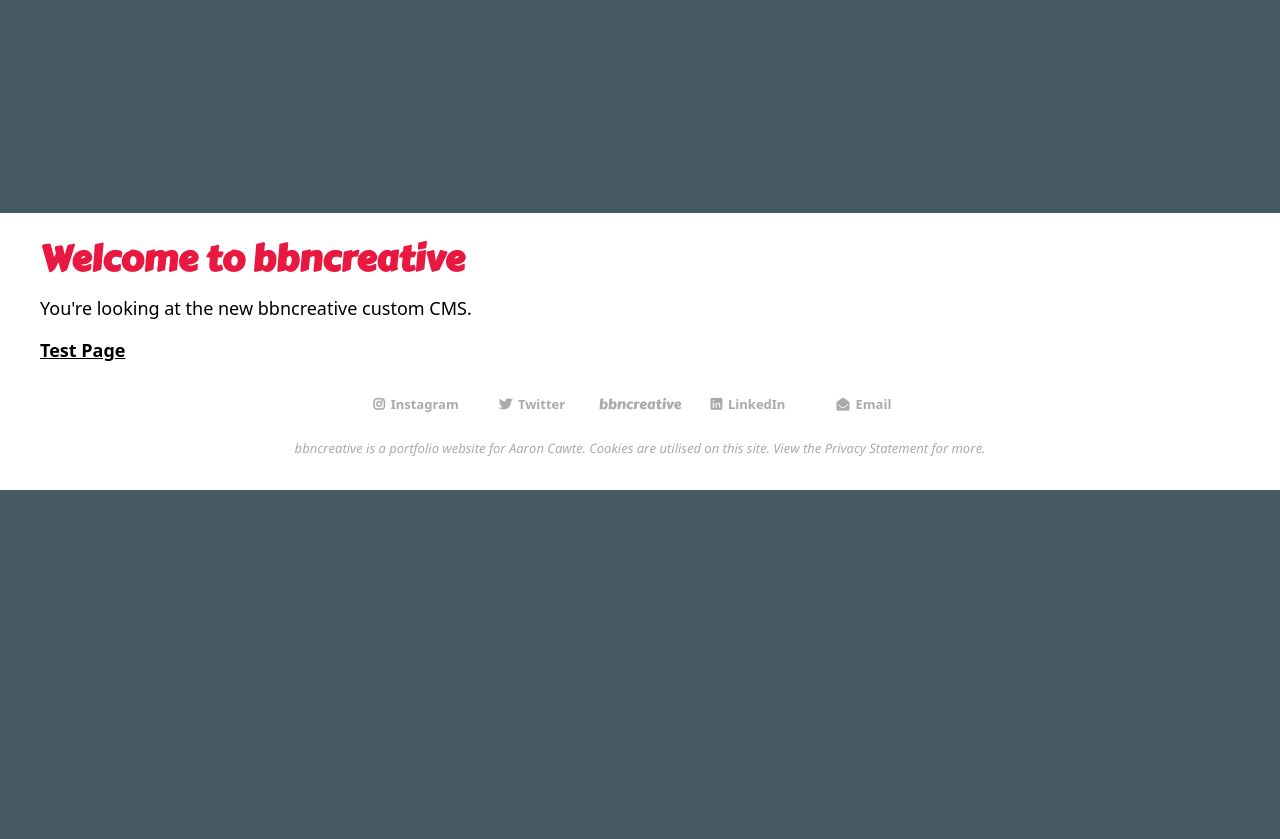
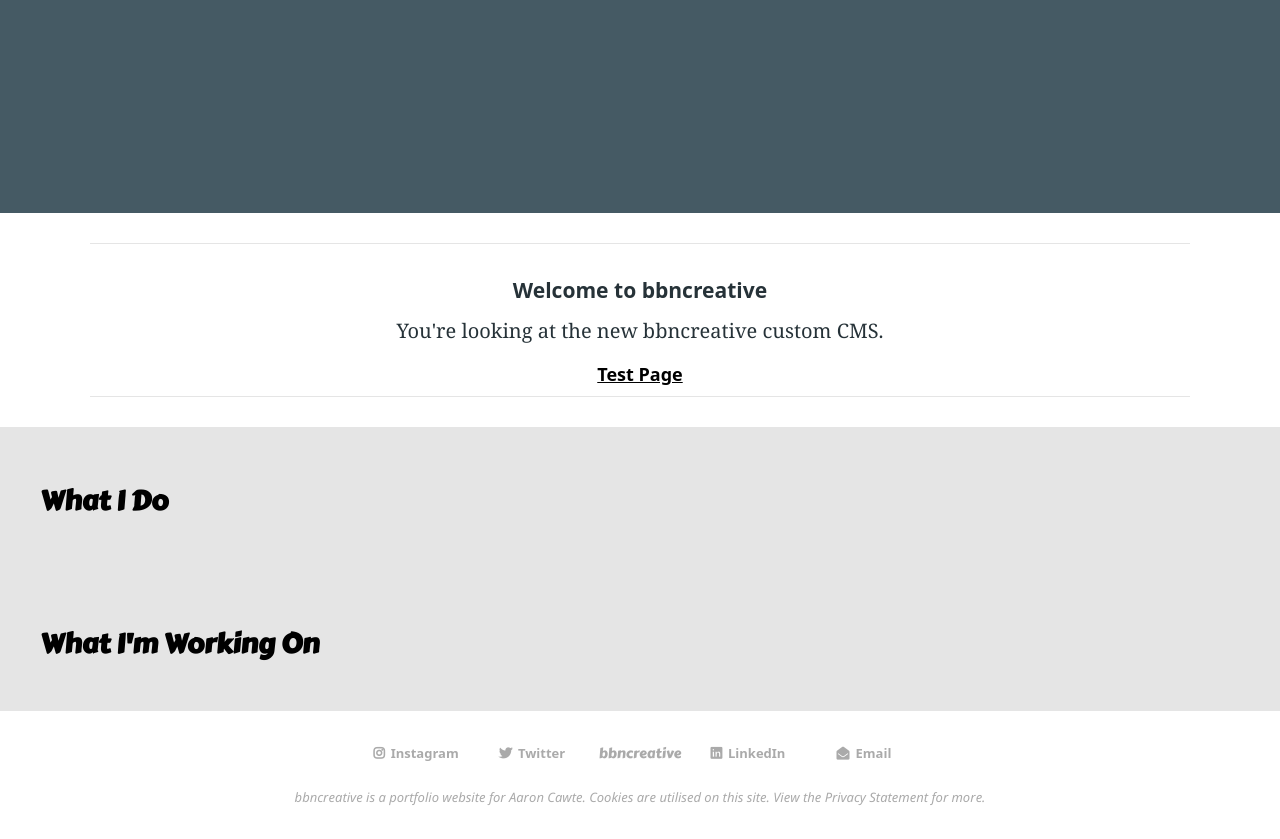
Before and after one commit to aaroncawte/bbncreative-django, a Django app: page / in a window 1280 px wide. Shown: the part 487-1326 px from the top of the page. Before the commit the page ends 977 px from the top, so only its background shows below. Run offline with Django 3.2, Linux system fonts and the light colour scheme; data that the repository does not hold is empty; some libraries are stand-ins or nearby versions; some web fonts are replaced.

Commit message:
Feeds and Projects on front page

```diff
--- a/bbncreative/settings.py
+++ b/bbncreative/settings.py
@@ -15,6 +15,9 @@
 # Build paths inside the project like this: os.path.join(BASE_DIR, ...)
 BASE_DIR = os.path.dirname(os.path.dirname(os.path.abspath(__file__)))
 
+# bbncreative specific settings
+NUM_TOP_PROJECTS = 3
+NUM_TOP_FEEDS = 3
 
 # Quick-start development settings - unsuitable for production
 # See https://docs.djangoproject.com/en/2.0/howto/deployment/checklist/
--- a/bbncreative_cms/context_processors.py
+++ b/bbncreative_cms/context_processors.py
@@ -1,14 +1,13 @@
+from django.conf import settings
+
 from .models import Project, Feed
-
-NUM_TOP_PROJECTS = 3
-NUM_TOP_FEEDS = 3
 
 
 def top_projects(context):
-    projects = Project.objects.order_by('-date_complete')[:NUM_TOP_PROJECTS]
+    projects = Project.objects.order_by('-date_complete')[:settings.NUM_TOP_PROJECTS]
     return {'top_projects': projects}
 
 
 def top_feeds(context):
-    feeds = Feed.objects.filter(protected=False)[:NUM_TOP_FEEDS]
+    feeds = Feed.objects.filter(protected=False)[:settings.NUM_TOP_FEEDS]
     return {'top_feeds': feeds}
--- a/bbncreative_cms/views.py
+++ b/bbncreative_cms/views.py
@@ -1,3 +1,4 @@
+from django.conf import settings
 from django.contrib import messages
 from django.db import DataError
 from django.shortcuts import render, redirect
@@ -6,10 +7,15 @@
 
 
 def index(request):
+    top_projects = Project.objects.order_by('-date_complete')[:settings.NUM_TOP_PROJECTS]
+    top_feeds = Feed.objects.filter(protected=False)[:settings.NUM_TOP_FEEDS]
     return render(
         request,
         "index.html",
-        {}
+        {
+            "front_page_projects": top_projects,
+            "front_page_feeds": top_feeds,
+        }
     )
 
 
--- a/static/style/_structure.scss
+++ b/static/style/_structure.scss
@@ -528,9 +528,13 @@
 	background-color: $off-white;
 	.wrapper-1200 {
 		display: flex;
-		flex-direction: row;
-		flex-wrap: wrap;
-		justify-content: space-evenly;
+		flex-direction: column;
+		.project-cards, .feed-cards {
+			display: flex;
+			flex-direction: row;
+			flex-wrap: wrap;
+			justify-content: space-evenly;
+		}
 	}
 }
 
--- a/static/style/style.css
+++ b/static/style/style.css
@@ -810,6 +810,11 @@
 
 .window-cards .wrapper-1200 {
  display: flex;
+ flex-direction: column;
+}
+
+.window-cards .wrapper-1200 .project-cards, .window-cards .wrapper-1200 .feed-cards {
+ display: flex;
  flex-direction: row;
  flex-wrap: wrap;
  justify-content: space-evenly;
--- a/templates/index.html
+++ b/templates/index.html
@@ -7,9 +7,33 @@
     </div>
     <div class="window">
         <div class="wrapper-1200">
-            <h1>Welcome to bbncreative</h1>
-            <p>You're looking at the new bbncreative custom CMS.</p>
-            <a href="/testpage">Test Page</a>
+            <div class="centre-bio">
+                <h3>Welcome to bbncreative</h3>
+                <p>You're looking at the new bbncreative custom CMS.</p>
+                <a href="/testpage">Test Page</a>
+            </div>
+        </div>
+    </div>
+
+    <div class="window window-cards">
+        <div class="wrapper-1200">
+            <h2>What I Do</h2>
+            <div class="feed-cards">
+                {% for feed in front_page_feeds %}
+                    {% include "components/_feedSummary.html" %}
+                {% endfor %}
+            </div>
+        </div>
+    </div>
+
+    <div class="window window-cards">
+        <div class="wrapper-1200">
+            <h2>What I'm Working On</h2>
+            <div class="project-cards">
+                {% for project in front_page_projects %}
+                    {% include "components/_projectSummary.html" %}
+                {% endfor %}
+            </div>
         </div>
     </div>
 {% endblock %}
```
Also changed, not shown: 1 other file.
